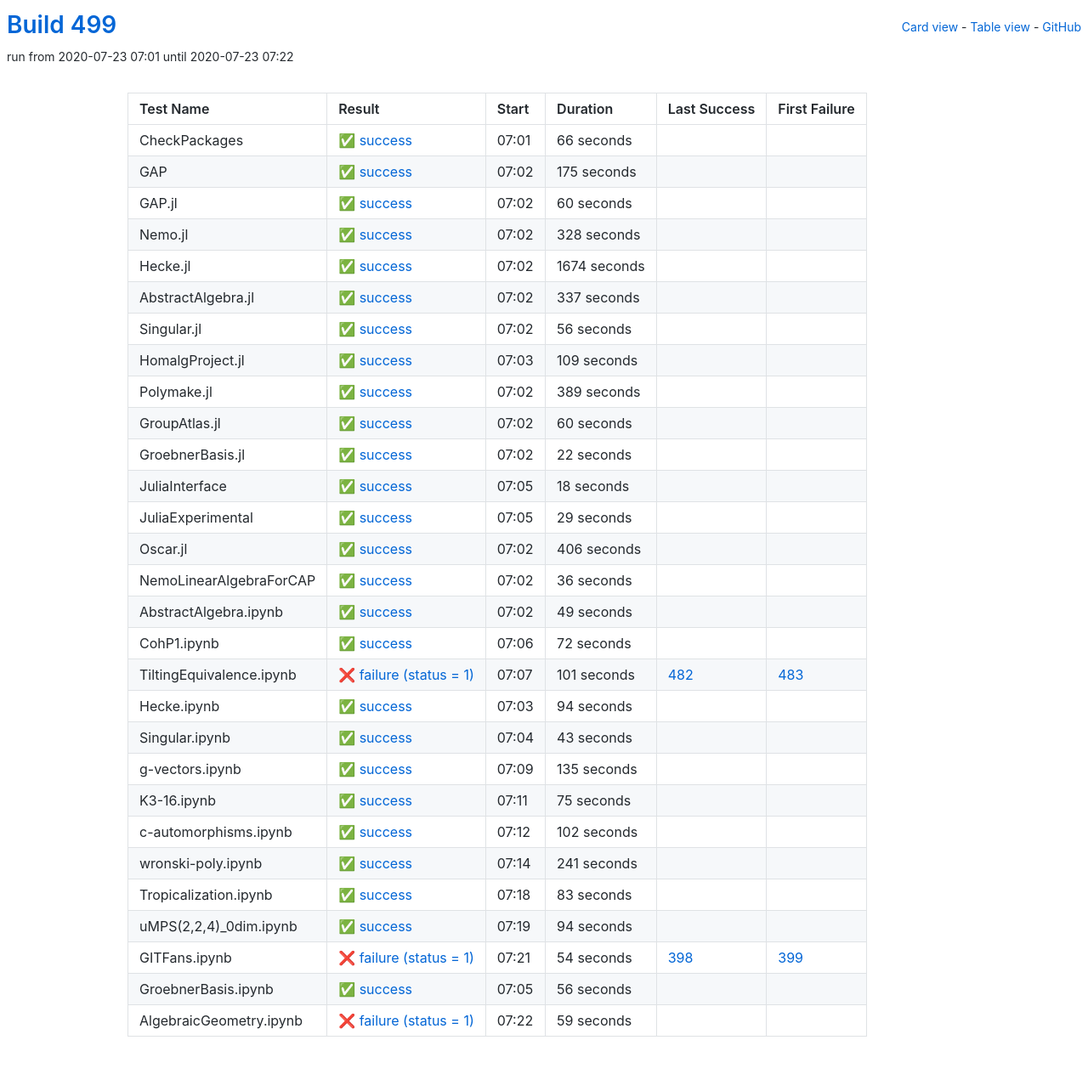
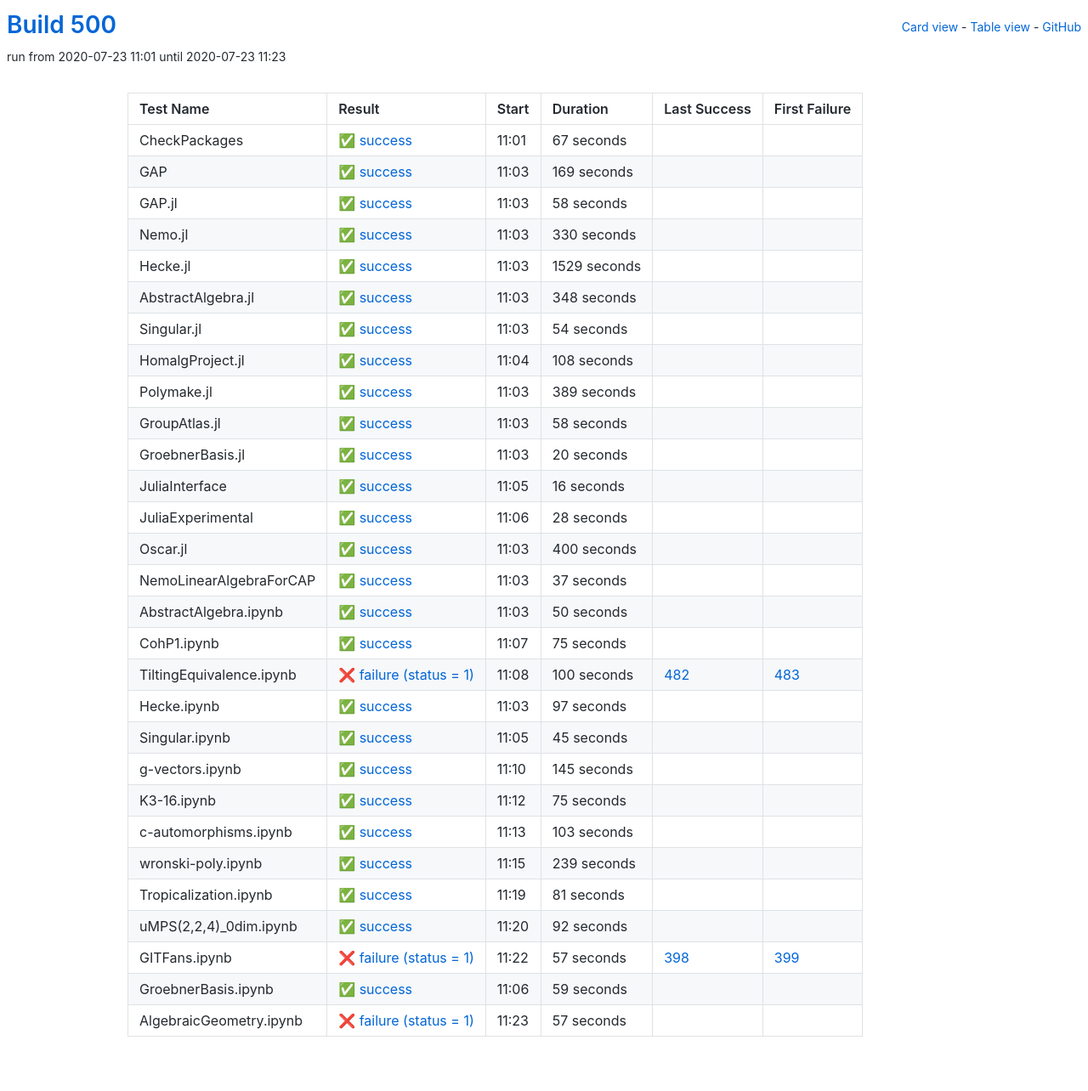
Before and after one commit to oscar-system/oscar-ci-status-stable, a Jekyll site: the page built from table.html, in a window 1280 px wide. Shown: the whole page at 85% size. Built offline with Jekyll 4.4.1, drawn with Linux system fonts in a browser that asks for light colours.

Commit message:
Build #500

```diff
--- a/_data/ci.yml
+++ b/_data/ci.yml
@@ -1,6 +1,6 @@
 ---
-build: 499
-build_url: https://oscarci.mathematik.uni-kl.de/job/oscar-stable/499/
+build: 500
+build_url: https://oscarci.mathematik.uni-kl.de/job/oscar-stable/500/
 job: oscar-stable
 organization: oscar-system
 repo: oscar-ci-status-stable
@@ -8,104 +8,104 @@ repourl: https://github.com/oscar-system/oscar-ci-status-stable
 tests:
 - name: CheckPackages
   id: checkpackages
-  log: https://oscarci.mathematik.uni-kl.de/job/oscar-stable/499/artifact/logs/build-499/CheckPackages.log
-  start: 2020-07-23 07:01
+  log: https://oscarci.mathematik.uni-kl.de/job/oscar-stable/500/artifact/logs/build-500/CheckPackages.log
+  start: 2020-07-23 11:01
   success: true
   exitcode: 0
   status: success
-  duration: 66
+  duration: 67
   last_success: false
   last_success_url:
   first_failure: false
   first_failure_url:
 - name: GAP
   id: gap
-  log: https://oscarci.mathematik.uni-kl.de/job/oscar-stable/499/artifact/logs/build-499/GAP.log
-  start: 2020-07-23 07:02
+  log: https://oscarci.mathematik.uni-kl.de/job/oscar-stable/500/artifact/logs/build-500/GAP.log
+  start: 2020-07-23 11:03
   success: true
   exitcode: 0
   status: success
-  duration: 175
+  duration: 169
   last_success: false
   last_success_url:
   first_failure: false
   first_failure_url:
 - name: GAP.jl
   id: gap-jl
-  log: https://oscarci.mathematik.uni-kl.de/job/oscar-stable/499/artifact/logs/build-499/GAP.jl.log
-  start: 2020-07-23 07:02
+  log: https://oscarci.mathematik.uni-kl.de/job/oscar-stable/500/artifact/logs/build-500/GAP.jl.log
+  start: 2020-07-23 11:03
   success: true
   exitcode: 0
   status: success
-  duration: 60
+  duration: 58
   last_success: false
   last_success_url:
   first_failure: false
   first_failure_url:
 - name: Nemo.jl
   id: nemo-jl
-  log: https://oscarci.mathematik.uni-kl.de/job/oscar-stable/499/artifact/logs/build-499/Nemo.jl.log
-  start: 2020-07-23 07:02
+  log: https://oscarci.mathematik.uni-kl.de/job/oscar-stable/500/artifact/logs/build-500/Nemo.jl.log
+  start: 2020-07-23 11:03
   success: true
   exitcode: 0
   status: success
-  duration: 328
+  duration: 330
   last_success: false
   last_success_url:
   first_failure: false
   first_failure_url:
 - name: Hecke.jl
   id: hecke-jl
-  log: https://oscarci.mathematik.uni-kl.de/job/oscar-stable/499/artifact/logs/build-499/Hecke.jl.log
-  start: 2020-07-23 07:02
+  log: https://oscarci.mathematik.uni-kl.de/job/oscar-stable/500/artifact/logs/build-500/Hecke.jl.log
+  start: 2020-07-23 11:03
   success: true
   exitcode: 0
   status: success
-  duration: 1674
+  duration: 1529
   last_success: false
   last_success_url:
   first_failure: false
   first_failure_url:
 - name: AbstractAlgebra.jl
   id: abstractalgebra-jl
-  log: https://oscarci.mathematik.uni-kl.de/job/oscar-stable/499/artifact/logs/build-499/AbstractAlgebra.jl.log
-  start: 2020-07-23 07:02
+  log: https://oscarci.mathematik.uni-kl.de/job/oscar-stable/500/artifact/logs/build-500/AbstractAlgebra.jl.log
+  start: 2020-07-23 11:03
   success: true
   exitcode: 0
   status: success
-  duration: 337
+  duration: 348
   last_success: false
   last_success_url:
   first_failure: false
   first_failure_url:
 - name: Singular.jl
   id: singular-jl
-  log: https://oscarci.mathematik.uni-kl.de/job/oscar-stable/499/artifact/logs/build-499/Singular.jl.log
-  start: 2020-07-23 07:02
+  log: https://oscarci.mathematik.uni-kl.de/job/oscar-stable/500/artifact/logs/build-500/Singular.jl.log
+  start: 2020-07-23 11:03
   success: true
   exitcode: 0
   status: success
-  duration: 56
+  duration: 54
   last_success: false
   last_success_url:
   first_failure: false
   first_failure_url:
 - name: HomalgProject.jl
   id: homalgproject-jl
-  log: https://oscarci.mathematik.uni-kl.de/job/oscar-stable/499/artifact/logs/build-499/HomalgProject.jl.log
-  start: 2020-07-23 07:03
+  log: https://oscarci.mathematik.uni-kl.de/job/oscar-stable/500/artifact/logs/build-500/HomalgProject.jl.log
+  start: 2020-07-23 11:04
   success: true
   exitcode: 0
   status: success
-  duration: 109
+  duration: 108
   last_success: false
   last_success_url:
   first_failure: false
   first_failure_url:
 - name: Polymake.jl
   id: polymake-jl
-  log: https://oscarci.mathematik.uni-kl.de/job/oscar-stable/499/artifact/logs/build-499/Polymake.jl.log
-  start: 2020-07-23 07:02
+  log: https://oscarci.mathematik.uni-kl.de/job/oscar-stable/500/artifact/logs/build-500/Polymake.jl.log
+  start: 2020-07-23 11:03
   success: true
   exitcode: 0
   status: success
@@ -116,152 +116,152 @@ tests:
   first_failure_url:
 - name: GroupAtlas.jl
   id: groupatlas-jl
-  log: https://oscarci.mathematik.uni-kl.de/job/oscar-stable/499/artifact/logs/build-499/GroupAtlas.jl.log
-  start: 2020-07-23 07:02
+  log: https://oscarci.mathematik.uni-kl.de/job/oscar-stable/500/artifact/logs/build-500/GroupAtlas.jl.log
+  start: 2020-07-23 11:03
   success: true
   exitcode: 0
   status: success
-  duration: 60
+  duration: 58
   last_success: false
   last_success_url:
   first_failure: false
   first_failure_url:
 - name: GroebnerBasis.jl
   id: groebnerbasis-jl
-  log: https://oscarci.mathematik.uni-kl.de/job/oscar-stable/499/artifact/logs/build-499/GroebnerBasis.jl.log
-  start: 2020-07-23 07:02
+  log: https://oscarci.mathematik.uni-kl.de/job/oscar-stable/500/artifact/logs/build-500/GroebnerBasis.jl.log
+  start: 2020-07-23 11:03
   success: true
   exitcode: 0
   status: success
-  duration: 22
+  duration: 20
   last_success: false
   last_success_url:
   first_failure: false
   first_failure_url:
 - name: JuliaInterface
   id: juliainterface
-  log: https://oscarci.mathematik.uni-kl.de/job/oscar-stable/499/artifact/logs/build-499/JuliaInterface.log
-  start: 2020-07-23 07:05
+  log: https://oscarci.mathematik.uni-kl.de/job/oscar-stable/500/artifact/logs/build-500/JuliaInterface.log
+  start: 2020-07-23 11:05
   success: true
   exitcode: 0
   status: success
-  duration: 18
+  duration: 16
   last_success: false
   last_success_url:
   first_failure: false
   first_failure_url:
 - name: JuliaExperimental
   id: juliaexperimental
-  log: https://oscarci.mathematik.uni-kl.de/job/oscar-stable/499/artifact/logs/build-499/JuliaExperimental.log
-  start: 2020-07-23 07:05
+  log: https://oscarci.mathematik.uni-kl.de/job/oscar-stable/500/artifact/logs/build-500/JuliaExperimental.log
+  start: 2020-07-23 11:06
   success: true
   exitcode: 0
   status: success
-  duration: 29
+  duration: 28
   last_success: false
   last_success_url:
   first_failure: false
   first_failure_url:
 - name: Oscar.jl
   id: oscar-jl
-  log: https://oscarci.mathematik.uni-kl.de/job/oscar-stable/499/artifact/logs/build-499/Oscar.jl.log
-  start: 2020-07-23 07:02
+  log: https://oscarci.mathematik.uni-kl.de/job/oscar-stable/500/artifact/logs/build-500/Oscar.jl.log
+  start: 2020-07-23 11:03
   success: true
   exitcode: 0
   status: success
-  duration: 406
+  duration: 400
   last_success: false
   last_success_url:
   first_failure: false
   first_failure_url:
 - name: NemoLinearAlgebraForCAP
   id: nemolinearalgebraforcap
-  log: https://oscarci.mathematik.uni-kl.de/job/oscar-stable/499/artifact/logs/build-499/NemoLinearAlgebraForCAP.log
-  start: 2020-07-23 07:02
+  log: https://oscarci.mathematik.uni-kl.de/job/oscar-stable/500/artifact/logs/build-500/NemoLinearAlgebraForCAP.log
+  start: 2020-07-23 11:03
   success: true
   exitcode: 0
   status: success
-  duration: 36
+  duration: 37
   last_success: false
   last_success_url:
   first_failure: false
   first_failure_url:
 - name: AbstractAlgebra.ipynb
   id: abstractalgebra-ipynb
-  log: https://oscarci.mathematik.uni-kl.de/job/oscar-stable/499/artifact/logs/build-499/AbstractAlgebra.ipynb.log
-  start: 2020-07-23 07:02
+  log: https://oscarci.mathematik.uni-kl.de/job/oscar-stable/500/artifact/logs/build-500/AbstractAlgebra.ipynb.log
+  start: 2020-07-23 11:03
   success: true
   exitcode: 0
   status: success
-  duration: 49
+  duration: 50
   last_success: false
   last_success_url:
   first_failure: false
   first_failure_url:
 - name: CohP1.ipynb
   id: cohp1-ipynb
-  log: https://oscarci.mathematik.uni-kl.de/job/oscar-stable/499/artifact/logs/build-499/CohP1.ipynb.log
-  start: 2020-07-23 07:06
+  log: https://oscarci.mathematik.uni-kl.de/job/oscar-stable/500/artifact/logs/build-500/CohP1.ipynb.log
+  start: 2020-07-23 11:07
   success: true
   exitcode: 0
   status: success
-  duration: 72
+  duration: 75
   last_success: false
   last_success_url:
   first_failure: false
   first_failure_url:
 - name: TiltingEquivalence.ipynb
   id: tiltingequivalence-ipynb
-  log: https://oscarci.mathematik.uni-kl.de/job/oscar-stable/499/artifact/logs/build-499/TiltingEquivalence.ipynb.log
-  start: 2020-07-23 07:07
+  log: https://oscarci.mathematik.uni-kl.de/job/oscar-stable/500/artifact/logs/build-500/TiltingEquivalence.ipynb.log
+  start: 2020-07-23 11:08
   success: false
   exitcode: 1
   status: failure
-  duration: 101
+  duration: 100
   last_success: 482
   last_success_url: https://oscarci.mathematik.uni-kl.de/job/oscar-stable/482/
   first_failure: 483
   first_failure_url: https://oscarci.mathematik.uni-kl.de/job/oscar-stable/483/
 - name: Hecke.ipynb
   id: hecke-ipynb
-  log: https://oscarci.mathematik.uni-kl.de/job/oscar-stable/499/artifact/logs/build-499/Hecke.ipynb.log
-  start: 2020-07-23 07:03
+  log: https://oscarci.mathematik.uni-kl.de/job/oscar-stable/500/artifact/logs/build-500/Hecke.ipynb.log
+  start: 2020-07-23 11:03
   success: true
   exitcode: 0
   status: success
-  duration: 94
+  duration: 97
   last_success: false
   last_success_url:
   first_failure: false
   first_failure_url:
 - name: Singular.ipynb
   id: singular-ipynb
-  log: https://oscarci.mathematik.uni-kl.de/job/oscar-stable/499/artifact/logs/build-499/Singular.ipynb.log
-  start: 2020-07-23 07:04
+  log: https://oscarci.mathematik.uni-kl.de/job/oscar-stable/500/artifact/logs/build-500/Singular.ipynb.log
+  start: 2020-07-23 11:05
   success: true
   exitcode: 0
   status: success
-  duration: 43
+  duration: 45
   last_success: false
   last_success_url:
   first_failure: false
   first_failure_url:
 - name: g-vectors.ipynb
   id: g-vectors-ipynb
-  log: https://oscarci.mathematik.uni-kl.de/job/oscar-stable/499/artifact/logs/build-499/g-vectors.ipynb.log
-  start: 2020-07-23 07:09
+  log: https://oscarci.mathematik.uni-kl.de/job/oscar-stable/500/artifact/logs/build-500/g-vectors.ipynb.log
+  start: 2020-07-23 11:10
   success: true
   exitcode: 0
   status: success
-  duration: 135
+  duration: 145
   last_success: false
   last_success_url:
   first_failure: false
   first_failure_url:
 - name: K3-16.ipynb
   id: k3-16-ipynb
-  log: https://oscarci.mathematik.uni-kl.de/job/oscar-stable/499/artifact/logs/build-499/K3-16.ipynb.log
-  start: 2020-07-23 07:11
+  log: https://oscarci.mathematik.uni-kl.de/job/oscar-stable/500/artifact/logs/build-500/K3-16.ipynb.log
+  start: 2020-07-23 11:12
   success: true
   exitcode: 0
   status: success
@@ -272,84 +272,84 @@ tests:
   first_failure_url:
 - name: c-automorphisms.ipynb
   id: c-automorphisms-ipynb
-  log: https://oscarci.mathematik.uni-kl.de/job/oscar-stable/499/artifact/logs/build-499/c-automorphisms.ipynb.log
-  start: 2020-07-23 07:12
+  log: https://oscarci.mathematik.uni-kl.de/job/oscar-stable/500/artifact/logs/build-500/c-automorphisms.ipynb.log
+  start: 2020-07-23 11:13
   success: true
   exitcode: 0
   status: success
-  duration: 102
+  duration: 103
   last_success: false
   last_success_url:
   first_failure: false
   first_failure_url:
 - name: wronski-poly.ipynb
   id: wronski-poly-ipynb
-  log: https://oscarci.mathematik.uni-kl.de/job/oscar-stable/499/artifact/logs/build-499/wronski-poly.ipynb.log
-  start: 2020-07-23 07:14
+  log: https://oscarci.mathematik.uni-kl.de/job/oscar-stable/500/artifact/logs/build-500/wronski-poly.ipynb.log
+  start: 2020-07-23 11:15
   success: true
   exitcode: 0
   status: success
-  duration: 241
+  duration: 239
   last_success: false
   last_success_url:
   first_failure: false
   first_failure_url:
 - name: Tropicalization.ipynb
   id: tropicalization-ipynb
-  log: https://oscarci.mathematik.uni-kl.de/job/oscar-stable/499/artifact/logs/build-499/Tropicalization.ipynb.log
-  start: 2020-07-23 07:18
+  log: https://oscarci.mathematik.uni-kl.de/job/oscar-stable/500/artifact/logs/build-500/Tropicalization.ipynb.log
+  start: 2020-07-23 11:19
   success: true
   exitcode: 0
   status: success
-  duration: 83
+  duration: 81
   last_success: false
   last_success_url:
   first_failure: false
   first_failure_url:
 - name: uMPS(2,2,4)_0dim.ipynb
   id: umps-2-2-4-0dim-ipynb
-  log: https://oscarci.mathematik.uni-kl.de/job/oscar-stable/499/artifact/logs/build-499/uMPS-2-2-4-_0dim.ipynb.log
-  start: 2020-07-23 07:19
+  log: https://oscarci.mathematik.uni-kl.de/job/oscar-stable/500/artifact/logs/build-500/uMPS-2-2-4-_0dim.ipynb.log
+  start: 2020-07-23 11:20
   success: true
   exitcode: 0
   status: success
-  duration: 94
+  duration: 92
   last_success: false
   last_success_url:
   first_failure: false
   first_failure_url:
 - name: GITFans.ipynb
   id: gitfans-ipynb
-  log: https://oscarci.mathematik.uni-kl.de/job/oscar-stable/499/artifact/logs/build-499/GITFans.ipynb.log
-  start: 2020-07-23 07:21
+  log: https://oscarci.mathematik.uni-kl.de/job/oscar-stable/500/artifact/logs/build-500/GITFans.ipynb.log
+  start: 2020-07-23 11:22
   success: false
   exitcode: 1
   status: failure
-  duration: 54
+  duration: 57
   last_success: 398
   last_success_url: https://oscarci.mathematik.uni-kl.de/job/oscar-stable/398/
   first_failure: 399
   first_failure_url: https://oscarci.mathematik.uni-kl.de/job/oscar-stable/399/
 - name: GroebnerBasis.ipynb
   id: groebnerbasis-ipynb
-  log: https://oscarci.mathematik.uni-kl.de/job/oscar-stable/499/artifact/logs/build-499/GroebnerBasis.ipynb.log
-  start: 2020-07-23 07:05
+  log: https://oscarci.mathematik.uni-kl.de/job/oscar-stable/500/artifact/logs/build-500/GroebnerBasis.ipynb.log
+  start: 2020-07-23 11:06
   success: true
   exitcode: 0
   status: success
-  duration: 56
+  duration: 59
   last_success: false
   last_success_url:
   first_failure: false
   first_failure_url:
 - name: AlgebraicGeometry.ipynb
   id: algebraicgeometry-ipynb
-  log: https://oscarci.mathematik.uni-kl.de/job/oscar-stable/499/artifact/logs/build-499/AlgebraicGeometry.ipynb.log
-  start: 2020-07-23 07:22
+  log: https://oscarci.mathematik.uni-kl.de/job/oscar-stable/500/artifact/logs/build-500/AlgebraicGeometry.ipynb.log
+  start: 2020-07-23 11:23
   success: false
   exitcode: 1
   status: failure
-  duration: 59
+  duration: 57
   last_success: false
   last_success_url:
   first_failure: false
```
Also changed, not shown: README.md.
